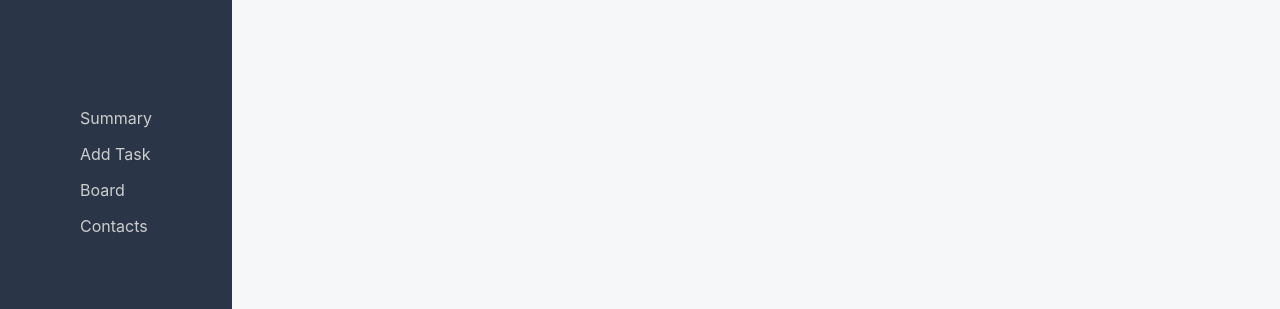
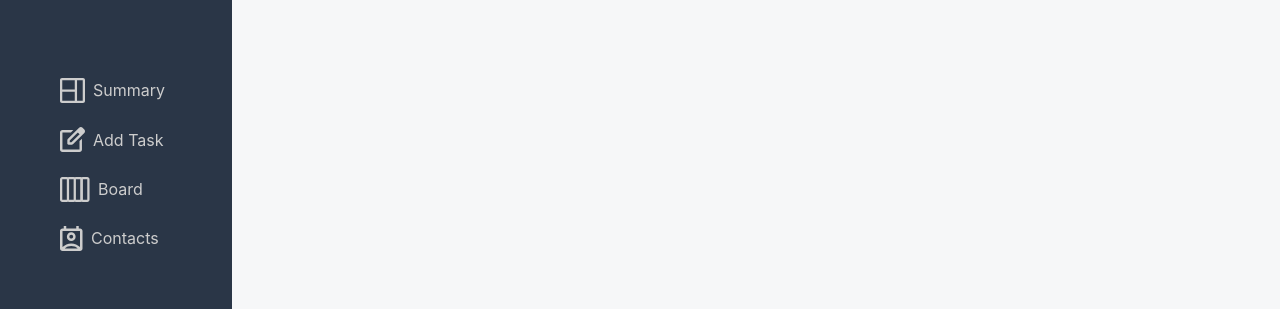
Before and after one commit to NadineJuliana/Join-Project, an Angular app: page / in a window 1280 px wide. Shown: the part 262-571 px from the top of the page. Built offline with nearby package versions, Linux system fonts and the light colour scheme.

Commit message:
Refactor navbar component to use routerLink for navigation and add styles + icons

```diff
--- a/src/app/layout/components/navbar/navbar.component.html
+++ b/src/app/layout/components/navbar/navbar.component.html
@@ -1,7 +1,25 @@
 <nav>
-  <div></div>
-  <a href="#">Summary</a>
-  <a href="#">Add Task</a>
-  <a href="#">Board</a>
-  <a href="#">Contacts</a>
+  <a routerLink="/summary">
+    <img
+      src="/icons/nav-icons/summary_icon_gray.svg"
+      alt="summary_icon"
+      class="navIcon"
+    />
+    <span>Summary</span>
+  </a>
+
+  <a routerLink="/add-task">
+    <img src="/icons/nav-icons/task_icon_gray.svg" alt="add-task_icon" />
+    <span>Add Task</span>
+  </a>
+
+  <a routerLink="/board">
+    <img src="/icons/nav-icons/board_icon_gray.svg" alt="board_icon" />
+    <span>Board</span>
+  </a>
+
+  <a routerLink="/contacts">
+    <img src="/icons/nav-icons/contact_icon_gray.svg" alt="contact_icon" />
+    <span>Contacts</span>
+  </a>
 </nav>
--- a/src/app/layout/components/navbar/navbar.component.scss
+++ b/src/app/layout/components/navbar/navbar.component.scss
@@ -1,6 +1,20 @@
 nav {
   display: flex;
   flex-direction: column;
-  gap: 16px;
+  gap: 8px;
   color: var(--lightgray);
+
+  > a {
+    width: 232px;
+    padding: 8px 60px;
+    display: flex;
+    justify-content: flex-start;
+    align-items: center;
+    gap: 8px;
+  }
 }
+
+.navIcon {
+  max-height: 25px;
+  max-width: 25px;
+}
```
